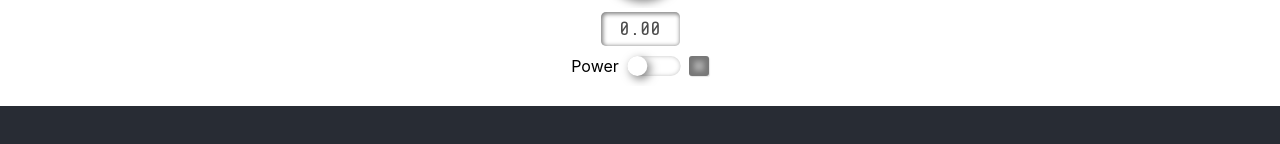
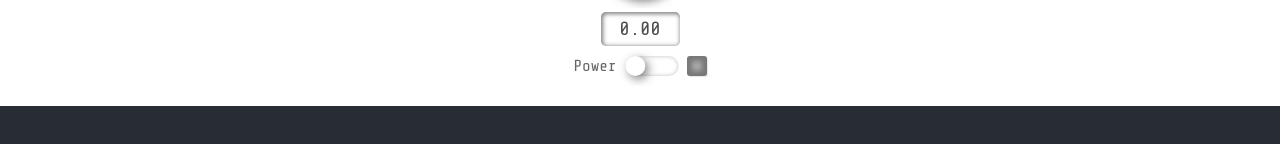
Before and after one commit to kawadumax/WebAudioSynthesizer, a React (Create React App) app: page / in a window 1280 px wide. Shown: the part 184-328 px from the top of the page. Built offline with nearby package versions, Linux system fonts and the light colour scheme.

Commit message:
Labelパーツを追加

```diff
--- a/src/components/controls/PowerToggle.tsx
+++ b/src/components/controls/PowerToggle.tsx
@@ -1,6 +1,7 @@
 import React, { useState, useEffect, Component } from "react";
 import Led from "@components/parts/Led";
 import Toggle from "@components/parts/Toggle";
+import Label from "@components/parts/Label";
 import "@styles/PowerToggle.scss";
 
 const PowerToggle = () => {
@@ -10,7 +11,7 @@ const PowerToggle = () => {
   };
   return (
     <div className="power-toggle">
-      <label>Power</label>
+      <Label>Power</Label>
       <Toggle onToggle={handlePower}></Toggle>
       <Led className="power-toggle-led" isActive={power}></Led>
     </div>
--- /dev/null
+++ b/src/components/parts/Label.tsx
@@ -0,0 +1,13 @@
+import React from "react";
+import "@styles/Label.scss";
+
+interface Props {
+  children: React.ReactNode;
+  className?: string;
+}
+
+const Label = ({ className, children }: Props) => {
+  return <label className={className + " label"}>{children}</label>;
+};
+
+export default Label;
--- a/src/components/parts/Toggle.tsx
+++ b/src/components/parts/Toggle.tsx
@@ -64,7 +64,6 @@ const Toggle = ({ onToggle }: ToggleProps) => {
           from={isChecked ? movedX : initialX}
           to={isChecked ? initialX : movedX}
           dur="0.2s"
-          // begin=
           fill="freeze"
           id="move"
         />
--- /dev/null
+++ b/src/styles/Label.scss
@@ -0,0 +1,4 @@
+.label {
+  font-family: "Share Tech Mono", monospace;
+  color: #00000099;
+}
```
